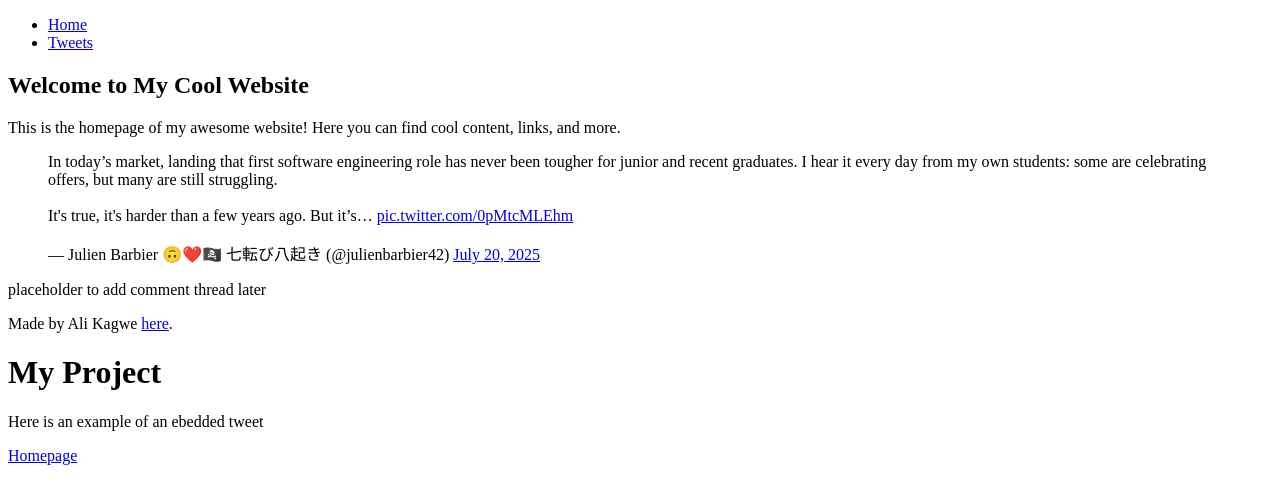
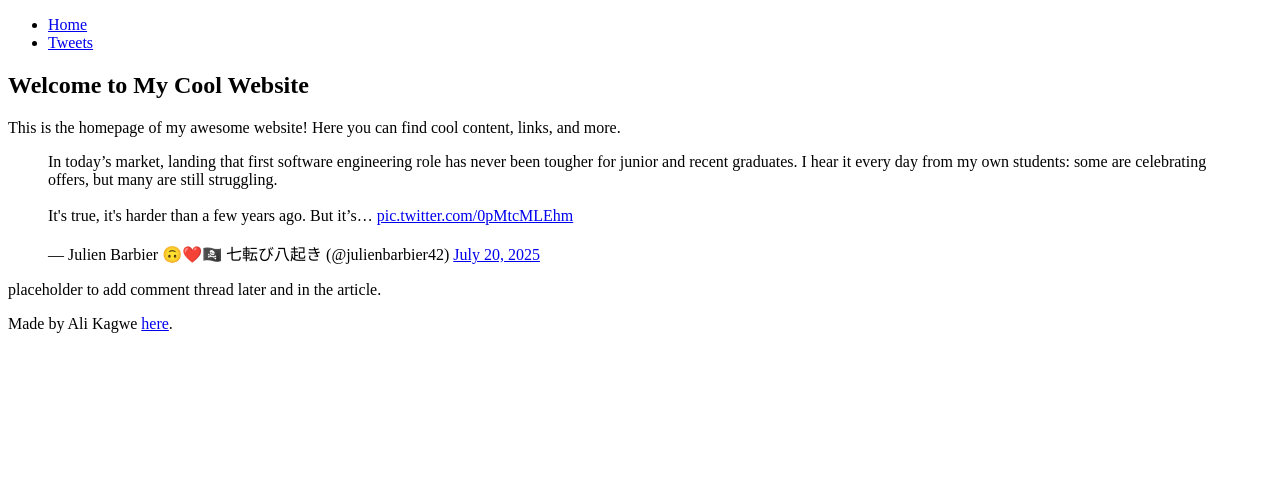
Before and after one commit to alikagwe/My_First_Portfolio, a plain HTML site: page html_basic/tweets.html in a window 1280 px wide. Drawn offline with Linux system fonts and the light colour scheme.

Commit message:
Add corrections

```diff
--- a/html_basic/tweets.html
+++ b/html_basic/tweets.html
@@ -24,16 +24,13 @@
 
     </article>
      <aside>
-        <p>placeholder to add comment thread later</p>
+        <p>placeholder to add comment thread later and in the article.</p>
     </aside>
 </main>
 <footer>
     <p>Made by Ali Kagwe <a href="https://i.ibb.co/gTDZZT8/ALX-Logo-07.png" target="_blank">here</a>.</p>
 </footer>
-    <h1>My Project</h1>
-    <p> Here is an example of an ebedded tweet </p>
 
-    <a href="index.html">Homepage</a>
 
 </body>
 </html>
```
Also changed, not shown: html_basic/index.html (+1 -1 lines).
